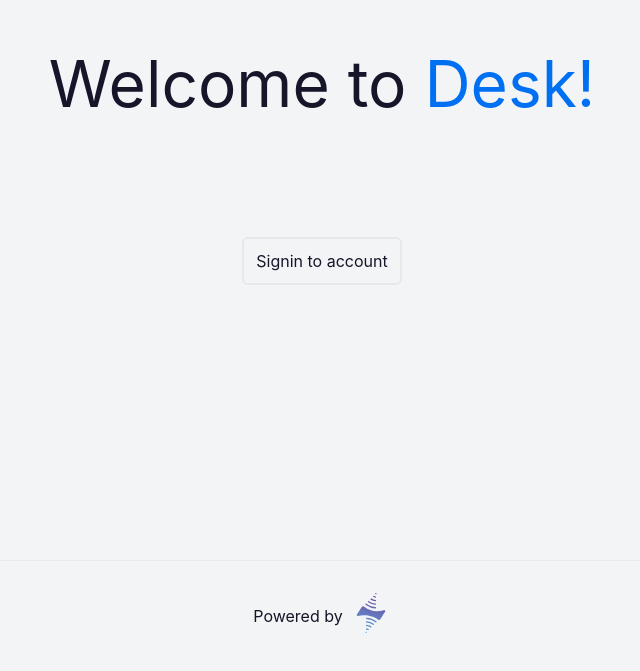
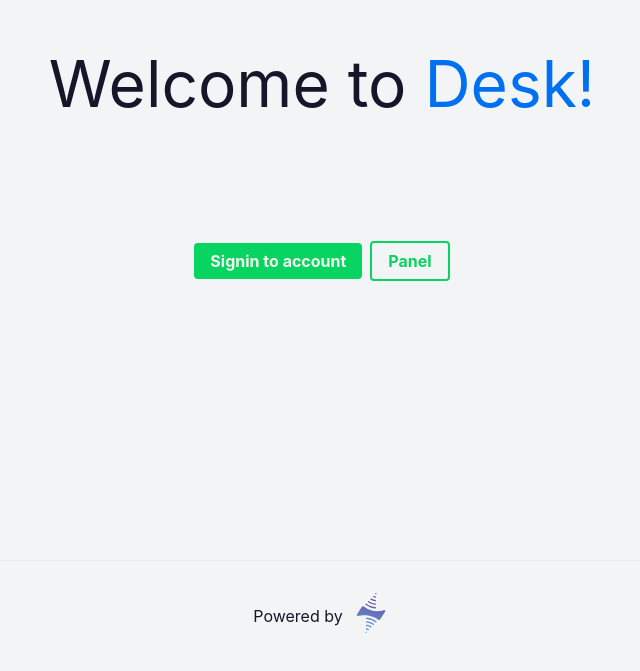
Before and after one commit to mahv7272/techonit-desk-ui, a Next.js app in the folder techonit-desk/: page / in a window 1280 px wide. Shown: the part 240-911 px from the top of the page, without its empty margins (318-958 px from the left). Built offline with nearby package versions, Linux system fonts and the light colour scheme.

Commit message:
♻️ Refactor button.

```diff
--- a/techonit-desk/pages/index.js
+++ b/techonit-desk/pages/index.js
@@ -13,11 +13,13 @@
         </div>
         <div>
           <Link href='/auth/signin'>
-            <a className='p-3 rounded-md border-2'>Signin to account</a>
+            <a className='btn btn-primary'>Signin to account</a>
+          </Link>
+          <Link href='/manage'>
+            <a className='btn btn-primary-outline ml-2'>Panel</a>
           </Link>
         </div>
       </main>
-
       <footer className={styles.footer}>
         <a
           href="https://github.com/TechOnIt"
```
